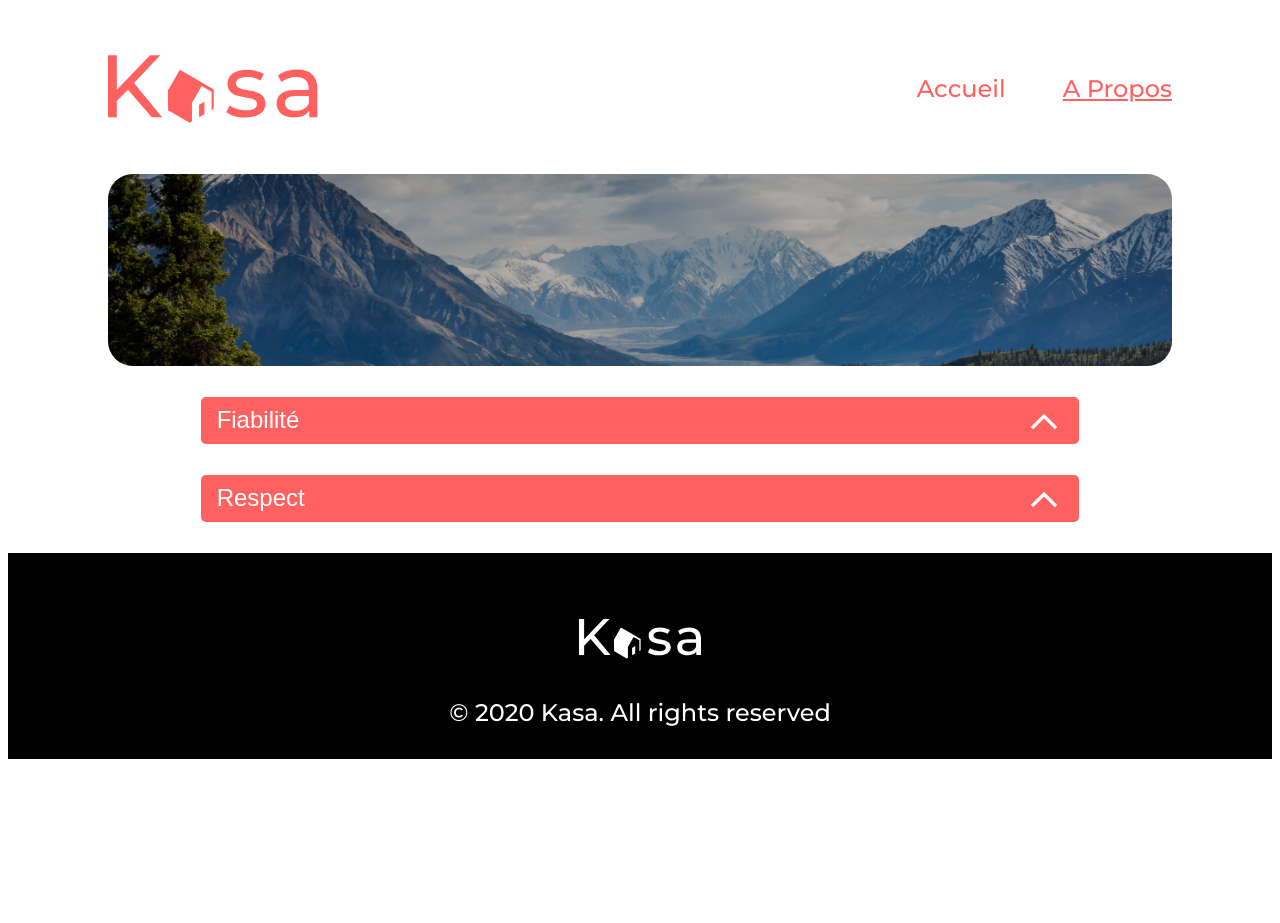
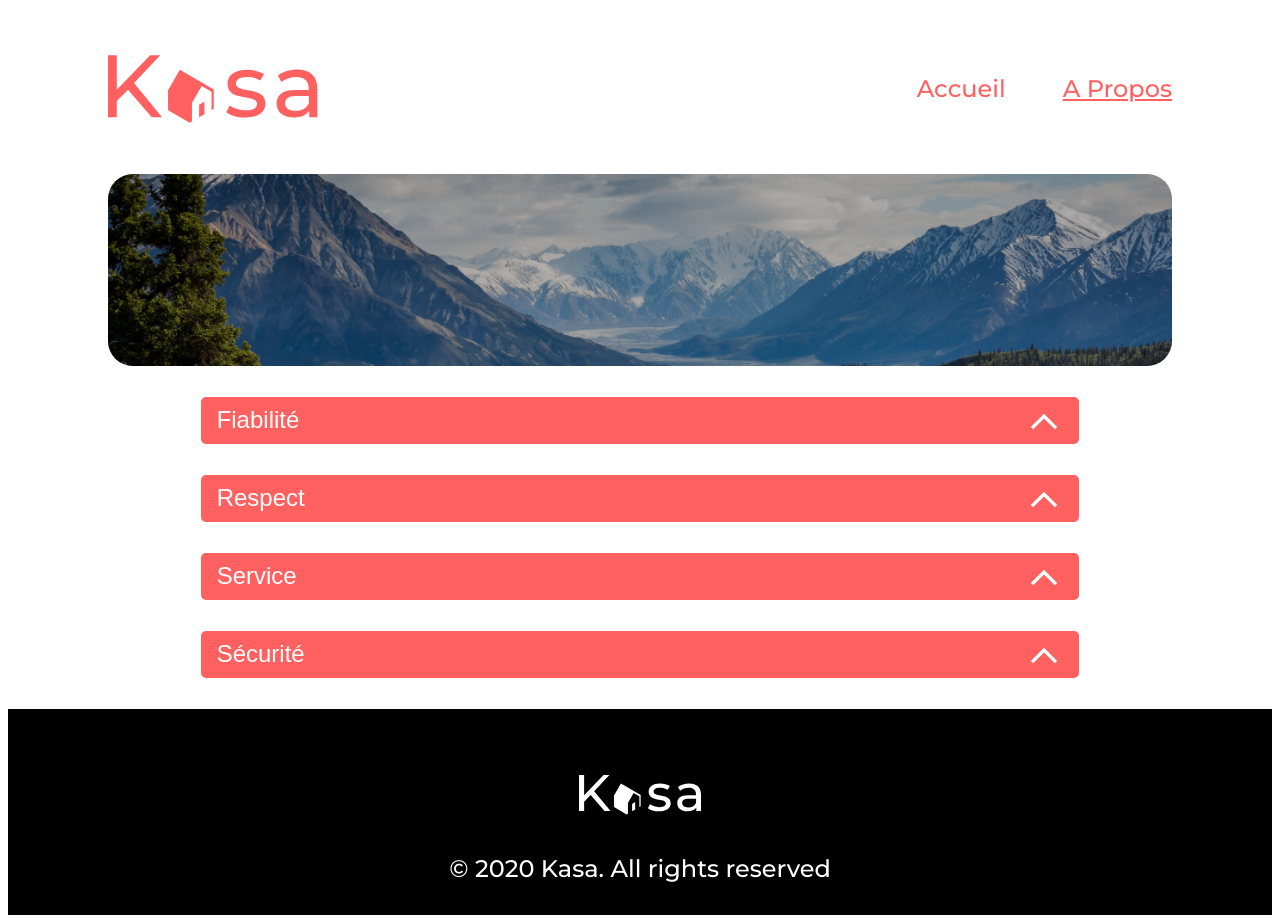
Before and after one commit to al-dev93/p11kasa-al-2212, a React (Create React App) app: page /about in a window 1280 px wide. Before the commit the page ends 800 px from the top, so only its background shows below. Built offline with nearby package versions, Linux system fonts and the light colour scheme.

Commit message:
intégration des Collapses dans la page About

```diff
--- a/src/components/Banner/index.jsx
+++ b/src/components/Banner/index.jsx
@@ -4,7 +4,9 @@ import HomeBannerImg from '../../assets/images/IMG_HOME_PAGE.png';
 import AboutBannerImg from '../../assets/images/IMG_ABOUT_PAGE.png';
 import typo from '../../utils/style/typo';
 
-const BackgroundBanner = styled.section`
+const BackgroundBanner = styled.section.attrs((props) => ({
+  onAbout: props.onAbout,
+}))`
   box-sizing: border-box;
   position: relative;
   width: 100%;
--- a/src/pages/About/index.jsx
+++ b/src/pages/About/index.jsx
@@ -16,9 +16,12 @@ const CollapseWrapper = styled.div`
 
 const reliability =
   'Les annonces postées sur Kasa garantissent une fiabilité totale. Les photos sont conformes aux logements, et toutes les informations sont régulièrement vérifiées  par nos équipes.';
-
 const respect =
   'La bienveillance fait partie des valeurs fondatrices de Kasa. Tout comportement discriminatoire ou de perturbation du voisinage entraînera une exclusion de notre plateforme.';
+const service =
+  "Nos équipes se tiennent à votre disposition pour vous fournir une expérience parfaite. N'hésitez pas à nous contacter si vous avez la moindre question.";
+const security =
+  "La sécurité est la priorité de Kasa. Aussi bien pour nos hôtes que pour les voyageurs, chaque logement correspond aux critères de sécurité établis par nos services. En laissant une note aussi bien à l'hôte qu'au locataire, cela permet à nos équipes de vérifier que les standards sont bien respectés. Nous organisons également des ateliers sur la sécurité domestique pour nos hôtes.";
 
 const About = () => (
   <Wrapper>
@@ -26,6 +29,8 @@ const About = () => (
     <CollapseWrapper>
       <Collapse onPage={'About'} title={'Fiabilité'} content={reliability} />
       <Collapse onPage={'About'} title={'Respect'} content={respect} />
+      <Collapse onPage={'About'} title={'Service'} content={service} />
+      <Collapse onPage={'About'} title={'Sécurité'} content={security} />
     </CollapseWrapper>
   </Wrapper>
 );
```
